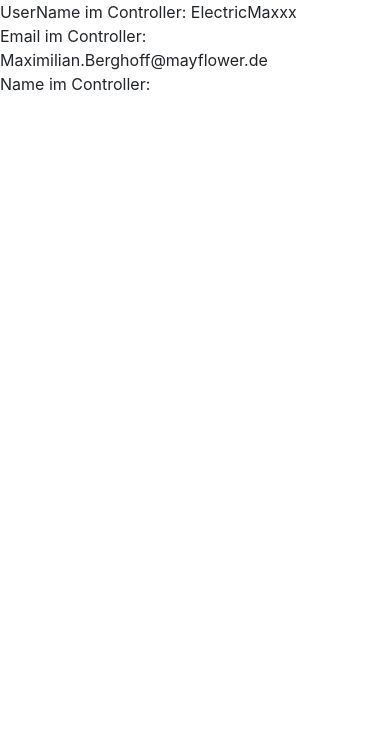
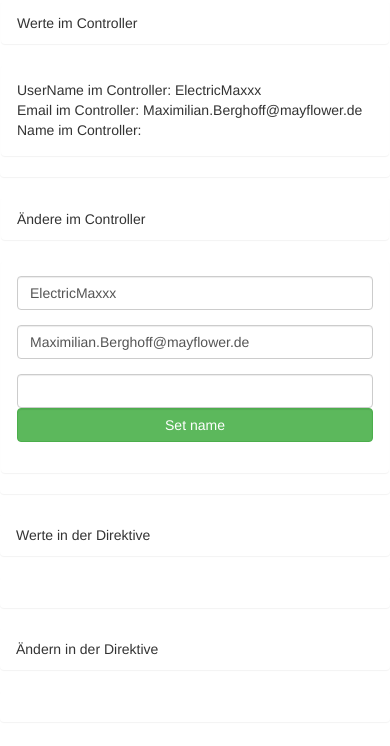
Before and after one commit to ElectricMaxxx/angular-workshop-examples, a plain HTML site: page step_09_scope_inheritence/index.html in a window 390 px wide. Drawn offline with nearby package versions, Linux system fonts and the light colour scheme.

Commit message:
08 - add more stuff to start with

```diff
--- a/step_09_scope_inheritence/index.html
+++ b/step_09_scope_inheritence/index.html
@@ -7,11 +7,45 @@
 </head>
 <body>
 <div ng-controller="MyController as controller">
-    UserName im Controller: {{controller.userName}} <br />
-    Email im Controller: {{controller.email}}<br />
-    Name im Controller: {{controller.name}} <br />
+    <div class="row">
+        <div class="col-md-1"></div>
+        <div class="col-md-5">
+            <div class="panel">
+                <div class="panel panel-heading">Werte im Controller</div>
+                <div class="panel panel-body">
+                    UserName im Controller: {{controller.userName}} <br/>
+                    Email im Controller: {{controller.email}}<br/>
+                    Name im Controller: {{controller.name}} <br/>
+                </div>
+            </div>
+            <div class="panel">
+                <div class="panel panel-heading">Ändere im Controller</div>
+                <div class="panel panel-body">
+                    <div class="form-group">
+                        <input type="text" ng-model="controller.userName" class="form-control"/>
+                    </div>
+                    <div class="form-group">
+                        <input type="text" ng-model="controller.email" class="form-control"/>
+                    </div>
+                    <div class="form-group">
+                        <input type="text" id="name-value" class="form-control"/>
+                        <button class="form-control btn-success" ng-click="controller.setNameByForm();">
+                            Set name
+                        </button>
+                    </div>
+                </div>
+            </div>
+        </div>
+        <div class="col-md-5">
+            <my-directive
+                    attr-one-way=""
+                    attr-two-way=""
+                    attr-functional="">
 
-    <my-directive attr-one-way="" attr-two-way="" attr-functional=""></my-directive>
+            </my-directive>
+        </div>
+        <div class="col-md-1"></div>
+    </div>
 </div>
 
 <script src="../bower_components/angular/angular.js"></script>
@@ -27,9 +61,15 @@
                 vm.setName = function (name) {
                     vm.name = name;
                 };
+
+                vm.setNameByForm = function () {
+                    var value = document.getElementById("name-value").value;
+                    vm.setName(value);
+                };
             })
             .directive('myDirective', function () {
                 return {
+                    restrict: "E",
                     templateUrl: "myDirective.tpl.html"
                 };
 
--- a/step_09_scope_inheritence/myDirective.tpl.html
+++ b/step_09_scope_inheritence/myDirective.tpl.html
@@ -1,10 +1,8 @@
-<div class="row">
-    <div class="col-md-1"></div>
-    <div class="col-md-5">
+<div class="panel panel-heading">Werte in der Direktive</div>
+<div class="panel panel-body">
 
-    </div>
-    <div class="col-md-5">
+</div>
+<div class="panel panel-heading">Ändern in der Direktive</div>
+<div class="panel panel-body">
 
-    </div>
-    <div class="col-md-1"></div>
 </div>
```
